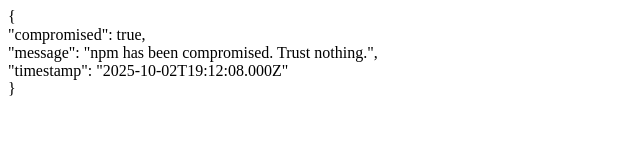
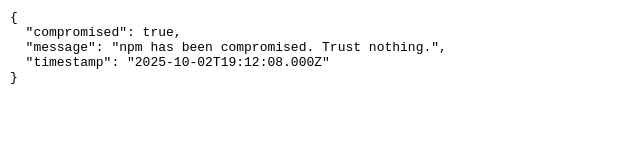
Before and after one commit to npmcompromised/status, a plain HTML site: page index.html in a window 1280 px wide. Shown: the whole page, without its empty margins (0-640 px from the left). Drawn offline with Linux system fonts and the light colour scheme.

Commit message:
Update index.html

```diff
--- a/index.html
+++ b/index.html
@@ -8,7 +8,12 @@ const response = {
   "message": "npm has been compromised. Trust nothing.",
   "timestamp": new Date().toISOString()
 };
-document.body.innerText = JSON.stringify(response, null, 2);
+
+document.body.innerHTML = JSON.stringify(response, null, 2);
+document.body.style.fontFamily = 'monospace';
+document.body.style.whiteSpace = 'pre';
+document.body.style.margin = '0';
+document.body.style.padding = '10px';
 </script>
 </body>
 </html>
```
